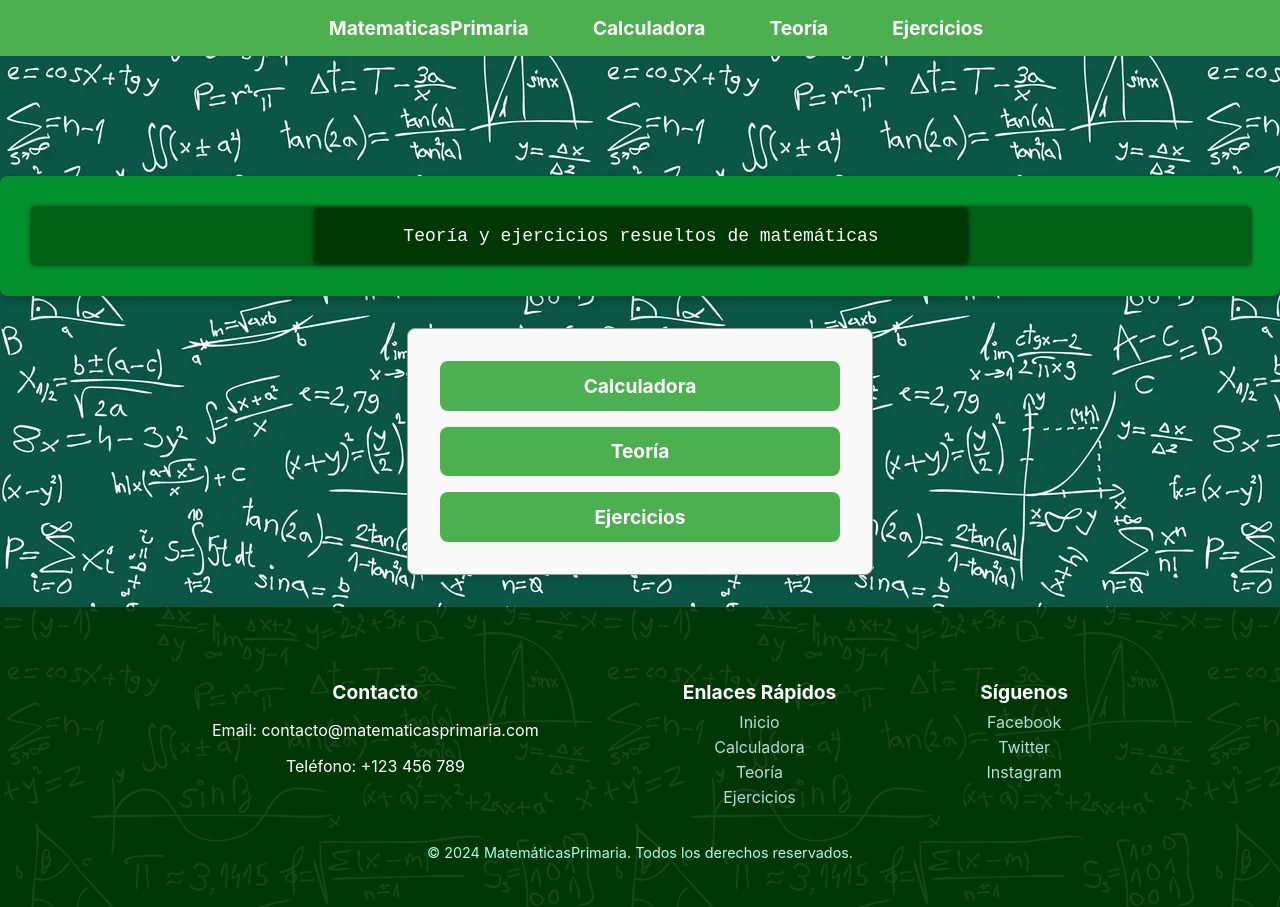
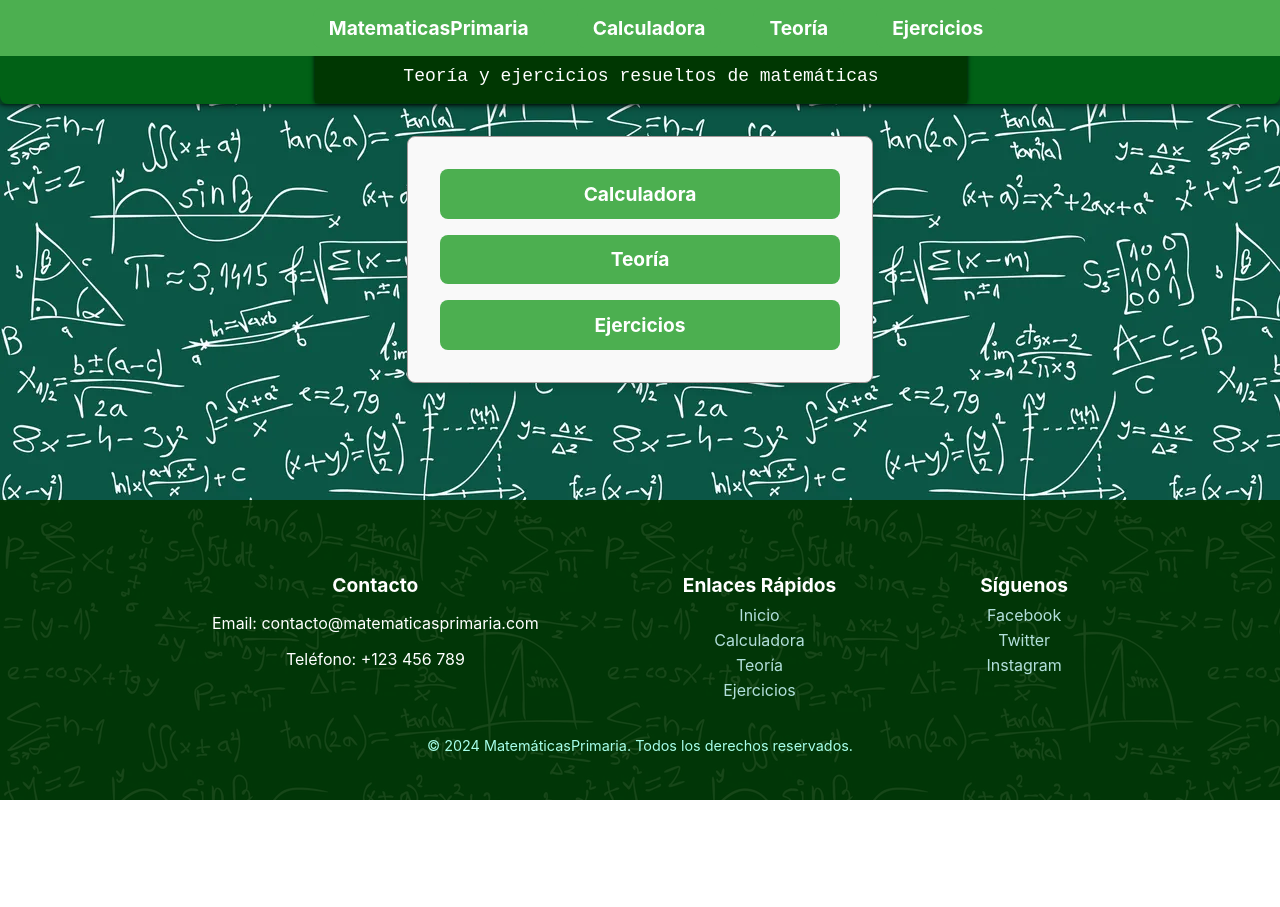
Before and after one commit to FelipeTapiasM/parcial_web, a React (Create React App) app: page / in a window 1280 px wide. After the commit the page ends 800 px from the top, so only its background shows below. Built offline with nearby package versions, Linux system fonts and the light colour scheme.

Commit message:
arreglo titulo inicio

```diff
--- a/src/App.css
+++ b/src/App.css
@@ -54,11 +54,11 @@
 /* Contenedor Principal del Título en Inicio */
 .main-container {
   background-color: #03912d;
-  margin-top: 6rem;
+  margin-top: -2rem;
   box-shadow: 0 4px 8px rgba(0, 0, 0, 0.2);
   border-radius: 8px;
   text-align: center;
-  padding: 2rem;
+  padding: 0rem;
   color: white;
 }
 
--- a/src/App.js
+++ b/src/App.js
@@ -2,12 +2,12 @@
 import React from 'react';
 import './App.css';
 import { BrowserRouter as Router, Routes, Route } from 'react-router-dom';
-import Navbar from './Navbar';
+import Navbar from './navbar';
 import Inicio from './Inicio';
 import Calculadora from './Calculadora';
 import Teoria from './Teoria';
 import EjerciciosInteractivos from './EjerciciosInteractivos';
-import Footer from './Footer';
+import Footer from './footer';
 
 function App() {
   return (
```
